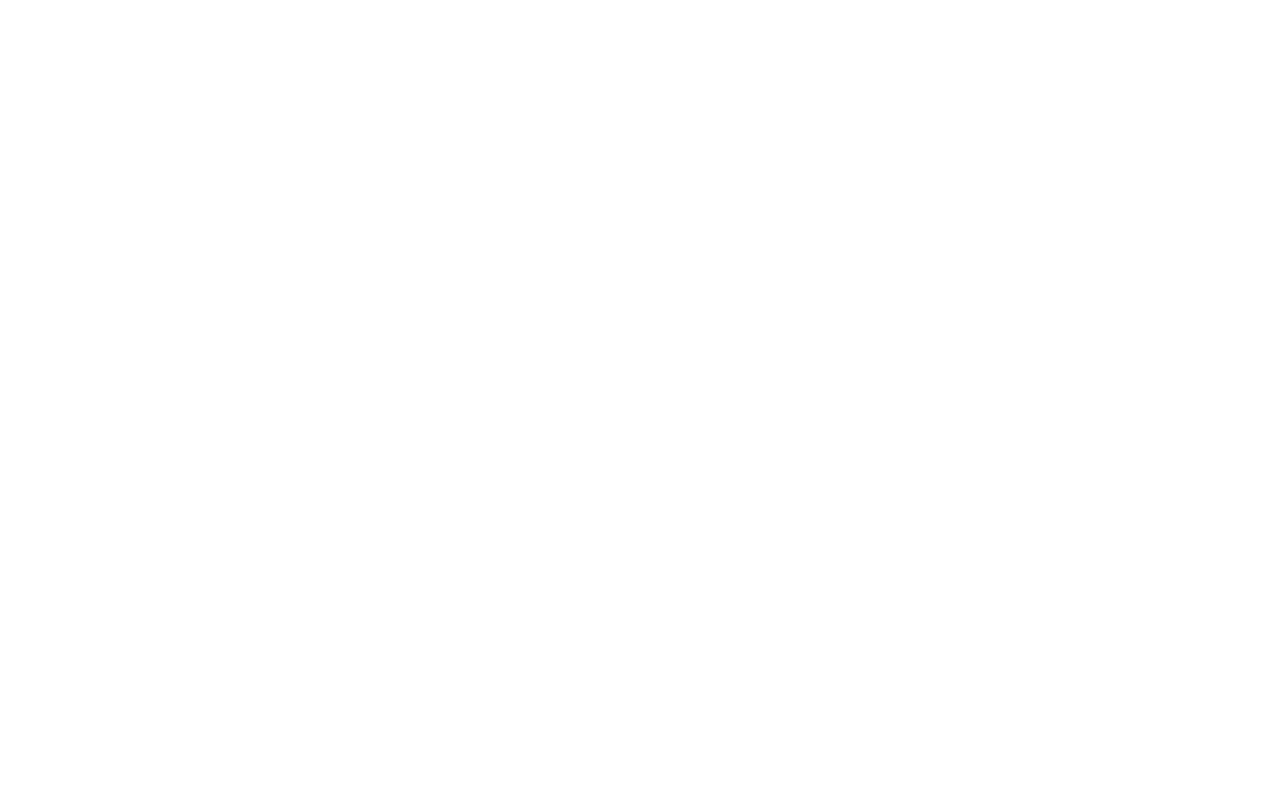
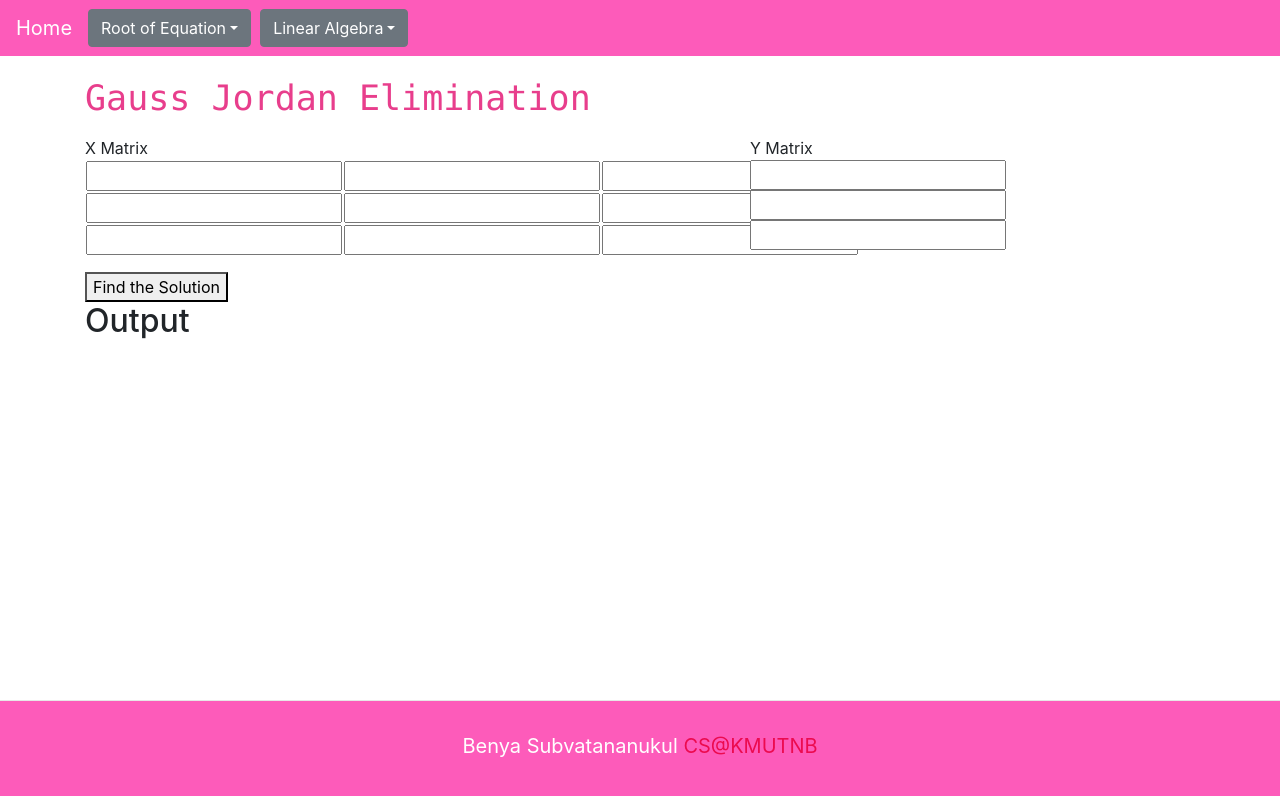
Before and after one commit to bebenya/numerweb, a React (Create React App) app: page /GaussJordan in a window 1280 px wide. Shown: the top 796 px of the page. Built offline with nearby package versions, Linux system fonts and the light colour scheme.

Commit message:
addJordan

```diff
--- a/src/App.css
+++ b/src/App.css
@@ -24,11 +24,14 @@
 }
 
 .App-link {
-  color: #61dafb;
+  color: #ec0b4f;
+}
+.App-lung{
+  color:rgb(55, 8, 131)
 }
 
 .nav-color {
-  background-color: rgb(55, 8, 131);
+  background-color: #fd56b8f6;
 }
 
 @keyframes App-logo-spin {
--- a/src/App.js
+++ b/src/App.js
@@ -20,6 +20,7 @@
 
 import CramersRule from './components/LinearAlgebra/CramersRule';
 import GaussElimination from './components/LinearAlgebra/GaussElimination';
+import GaussJordan from './components/LinearAlgebra/GaussJordan';
 
 class App extends Component {
 
@@ -36,6 +37,7 @@
           <Route exact path="/NewtonRaphson" component={NewtonRaphson} />
           <Route exact path="/CramersRule" component={CramersRule} />
           <Route exact path="/GaussElimination" component={GaussElimination} />
+          <Route exact path="/GaussJordan" component={GaussJordan} />
         </BrowserRouter>
         </div>
       </div>
--- a/src/components/Footer.js
+++ b/src/components/Footer.js
@@ -1,6 +1,6 @@
 import React from "react";
 const footerStyle = {
-  backgroundColor: "#370883",
+  backgroundColor: "#fd56b8f6",
   fontSize: "20px",
   color: "white",
   borderTop: "1px solid #E7E7E7",
@@ -9,7 +9,7 @@
   position: "fixed",
   left: "0",
   bottom: "0",
-  height: "80px",
+  height: "100px",
   width: "100%"
 };
 
@@ -24,7 +24,7 @@
     <div>
       <div style={phantomStyle} />
       <div style={footerStyle}>
-          <span>Kunut Chirdchai <a className="App-link" href="http://cs.kmutnb.ac.th/">CS@KMUTNB</a></span>
+          <span>Benya Subvatananukul <a className="App-link" href="http://cs.kmutnb.ac.th/">CS@KMUTNB</a></span>
       </div>
     </div>
   );
--- a/src/components/Home.js
+++ b/src/components/Home.js
@@ -13,9 +13,9 @@
     <div>
         <Topbar />
         <header className="App-header">
-            <img src={logo} className="App-logo" alt="logo" />
+            <img src="http://cs.kmutnb.ac.th/img/Personnel/swk.jpg" className="App-logo" alt="logo" />
             <p>
-            <code>Numerical React Project</code>
+            <div className = "App-link ">Numerical React Project</div>
             </p>
             <a
             className="App-link"
--- /dev/null
+++ b/src/components/LinearAlgebra/GaussJordan.js
@@ -0,0 +1,132 @@
+import React, { useState, useEffect } from "react";
+import { Container, Row, Col } from "react-bootstrap";
+import Axios from "axios";
+
+import "../../App.css";
+import Topbar from "../Topbar";
+import Footer from "../Footer";
+
+export default function GaussJordan() {
+  const topic = "Gauss Jordan Elimination";
+  const [btnState, setBtnState] = useState(false);
+  const [output, setOutput] = useState([]);
+  const [matrixA, setMatrixA] = useState(
+    Array.from({ length: 3 }, () => Array.from({ length: 3 }, () => null))
+  );
+  const [matrixB, setMatrixB] = useState(
+    Array.from({ length: 1 }, () => Array.from({ length: 3 }, () => null))
+  );
+
+  useEffect(() => {
+    document.title = topic;
+  }, []);
+
+  const initialA = (row, column, event) => {
+    let copy = [...matrixA];
+    copy[row][column] = +event.target.value;
+    setMatrixA(copy);
+  };
+
+  const initialB = (row, column, event) => {
+    let copy = [...matrixB];
+    copy[row][column] = +event.target.value;
+    setMatrixB(copy);
+  };
+
+  const handleSubmit = (e) => {
+    if (btnState === false) {
+      e.preventDefault();
+      gauss_jordan();
+    }
+  };
+  const gauss_jordan = () => {
+    Axios.post("http://localhost:5000/api/GaussJordanAPI", {
+      matrixA: matrixA,
+      matrixB: matrixB,
+    })
+      .then((res) => {
+        setBtnState(true);
+        setOutput(res.data.out);
+      })
+      .catch((err) => {
+        console.log(err);
+      });
+  };
+
+  return (
+    <div>
+      <Topbar />
+      <p></p>
+      <div>
+        <Container>
+          <h1>
+            <code>{topic}</code>
+          </h1>
+          <p></p>
+          <p></p>
+          <div>
+            <Row>
+              <Col xs="7">
+                X Matrix
+                <table>
+                  <tbody>
+                    {matrixA.map((row, rowIndex) => (
+                      <tr key={rowIndex}>
+                        {row.map((column, columnIndex) => (
+                          <td key={columnIndex}>
+                            <input
+                              type="number"
+                              disabled={btnState}
+                              onChange={(e) =>
+                                initialA(rowIndex, columnIndex, e)
+                              }
+                            />
+                          </td>
+                        ))}
+                      </tr>
+                    ))}
+                  </tbody>
+                </table>
+              </Col>
+
+              <Col xs="5">
+                Y Matrix
+                <table>
+                  <tbody>
+                    {matrixB.map((row, rowIndex) => (
+                      <tr key={rowIndex}>
+                        {row.map((column, columnIndex) => (
+                          <tr key={columnIndex}>
+                            <input
+                              type="number"
+                              disabled={btnState}
+                              onChange={(e) =>
+                                initialB(rowIndex, columnIndex, e)
+                              }
+                            />
+                          </tr>
+                        ))}
+                      </tr>
+                    ))}
+                  </tbody>
+                </table>
+              </Col>
+            </Row>
+          </div>
+          <p></p>
+          <button value="Submit" disabled={btnState} onClick={handleSubmit}>
+            Find the Solution
+          </button>
+
+          <h2>Output</h2>
+          {output.map((item, index) => (
+            <li key={index}>
+              X<sub>{index + 1}</sub> = {item}
+            </li>
+          ))}
+        </Container>
+      </div>
+      <Footer />
+    </div>
+  );
+}
--- a/src/components/Topbar.js
+++ b/src/components/Topbar.js
@@ -41,7 +41,7 @@
                         <DropdownItem header>Methods</DropdownItem>
                         <DropdownItem href="/CramersRule" >Cramer's Rule</DropdownItem>
                         <DropdownItem href="/GaussElimination" >Gauss Elimination</DropdownItem>
-                        <DropdownItem href="/Bisection" >Gauss-Jordan Elimination</DropdownItem>
+                        <DropdownItem href="/GaussJordan" >Gauss-Jordan Elimination</DropdownItem>
                         <DropdownItem href="/Bisection" >Conjugate Gradient</DropdownItem>
                         <DropdownItem href="/Bisection" >Cholesky Decomposition</DropdownItem>
                         <DropdownItem href="/Bisection" >LU Decomposition</DropdownItem>
--- a/src/server.js
+++ b/src/server.js
@@ -13,6 +13,7 @@
 const NewtonRaphsonAPI = require('./api/NewtonRaphsonAPI')
 const CramerAPI = require('./api/CramerAPI')
 const GaussElimAPI = require('./api/GaussElimAPI')
+const GaussJordanAPI = require('./api/GaussJordanAPI')
 app.use('/',BisectionAPI);
 app.use('/',FalsePosAPI);
 app.use('/',OnePointAPI);
@@ -20,6 +21,7 @@
 app.use('/',NewtonRaphsonAPI);
 app.use('/',CramerAPI);
 app.use('/',GaussElimAPI);
+app.use('/',GaussJordanAPI);
 app.listen(port, () => console.log("Backend server live on " + port));
 
 
```
Also changed, not shown: src/api/GaussJordanAPI.js (added, +60 -0 lines).
